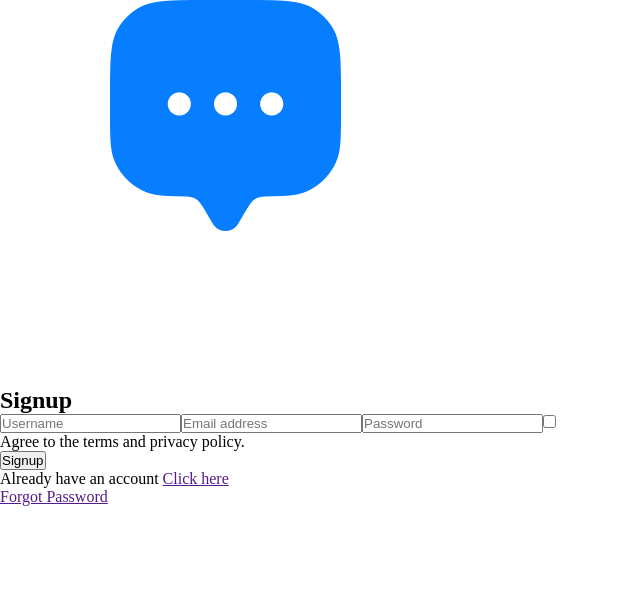
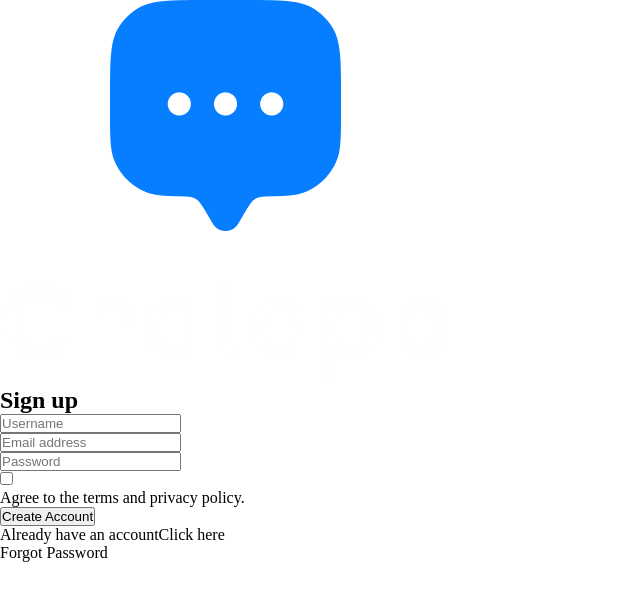
Before and after one commit to ParkkaviSivakaran72/chatapp, a React (Vite) app in the folder chat-app/: page / in a window 1280 px wide. Shown: the top 600 px of the page, without its empty margins (0-640 px from the left). Built offline with nearby package versions, Linux system fonts and the light colour scheme.

Commit message:
login page

```diff
--- a/chat-app/src/pages/login.jsx
+++ b/chat-app/src/pages/login.jsx
@@ -1,24 +1,45 @@
-import React from "react";
+import React, { useState } from "react";
 import Assets from "../assets/assets.js";
 
 const Login = () => {
+  const [currentState, setCurrentState] = useState("Sign up");
   return (
     <div>
       <img src={Assets.logo_big} alt="" />
-      <h2>Signup</h2>
+
       <form action="">
-        <input type="text" placeholder="Username" required />
+        <h2>{currentState}</h2>
+        <div>
+        {currentState == "Sign up" ? (
+          <input type="text" placeholder="Username" required />
+        ) : null}
+        </div>
+        <div>
         <input type="email" placeholder="Email address" required />
+        </div>
+        <div>
         <input type="password" placeholder="Password" required />
+        </div>
+        <div>
         <input type="checkbox" />
         <p>Agree to the terms and privacy policy.</p>
-        <button type="submit">Signup</button>
+        </div>
+        <div>
+        {currentState=="Sign up"?<button type="submit">Create Account</button>
+        : <button type="submit">Login Account</button>}
+        </div>
+        <div>
+            {currentState == "Sign up" ?
         <p>
-          Already have an account <span><a href="">Click here</a></span>
+          Already have an account
+          <span onClick={() => setCurrentState("Login")}>Click here</span>
+        </p>:
+        <p>Create an Account <span onClick={() => setCurrentState("Sign up")}>Click here</span></p>
+        }
+        <p>
+          <span>Forgot Password</span>
         </p>
-        <p>
-          <span><a href="">Forgot Password</a></span>
-        </p>
+        </div>
       </form>
     </div>
   );
```
